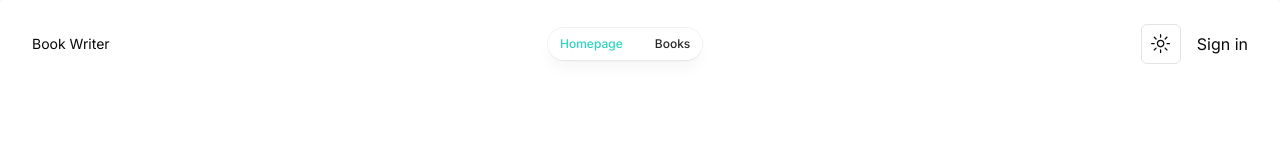
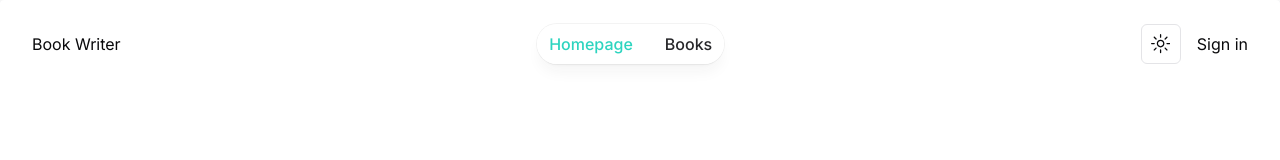
Before and after one commit to Mikolaj18/book-writer, a Next.js app: page / in a window 1280 px wide. Shown: the top 160 px of the page. Built offline with nearby package versions, Linux system fonts and the light colour scheme; no server answers.

Commit message:
Add others breakpoints in taliwind config and reduce font size on mobile

```diff
--- a/src/app/header.tsx
+++ b/src/app/header.tsx
@@ -12,12 +12,12 @@ export function Header() {
         <header className="py-6">
             <div className="flex justify-between items-center gap-2">
                 <Link href="/">
-                    <div className="hidden text-sm mobi-lg:block">
+                    <div className="hidden text-md mobi-lg:block">
                         Book Writer
                     </div>
                 </Link>
                 <nav
-                    className="flex gap-8 items-center rounded-full bg-white/90 px-3 text-xs sm:text-sm font-medium text-zinc-800 shadow-lg shadow-zinc-800/5 ring-1 ring-zinc-900/5 backdrop-blur dark:bg-zinc-800/90 dark:text-zinc-200 dark:ring-white/10 p-2">
+                    className="flex gap-8 items-center rounded-full bg-white/90 px-3 text-sm sm:text-base font-medium text-zinc-800 shadow-lg shadow-zinc-800/5 ring-1 ring-zinc-900/5 backdrop-blur dark:bg-zinc-800/90 dark:text-zinc-200 dark:ring-white/10 p-2">
                     <Link className={cn("hover:text-teal-400 transition", {
                         "text-teal-400": pathname.endsWith("/")
                     })}
--- a/tailwind.config.ts
+++ b/tailwind.config.ts
@@ -16,6 +16,11 @@ const config = {
     },
     screens: {
       "mobi-lg": "425px",
+      'sm': '640px',
+      'md': '768px',
+      'lg': '1024px',
+      'xl': '1280px',
+      '2xl': '1536px',
     },
     container: {
       center: true,
```
